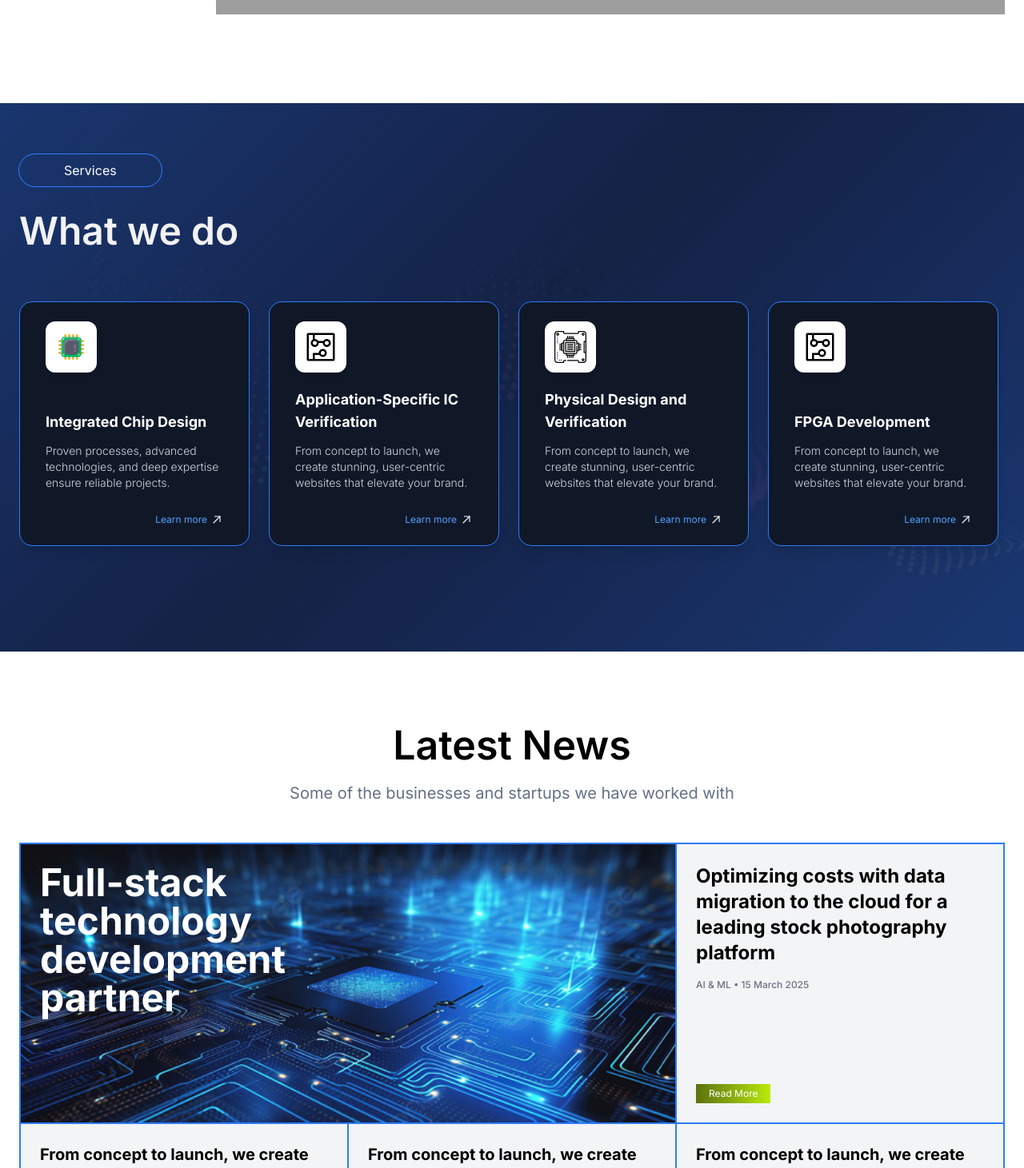
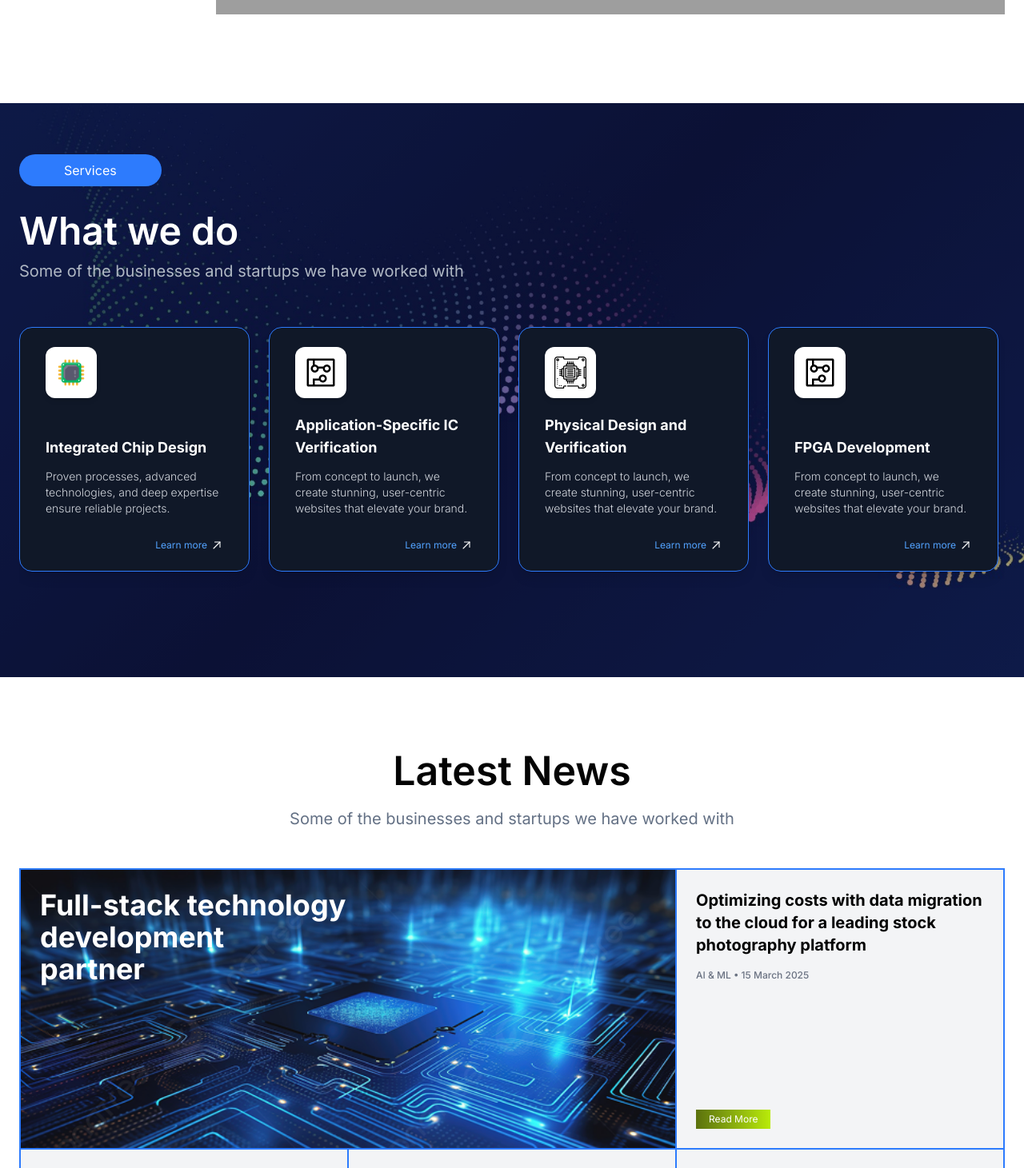
Before and after one commit to rasberriali/embedded-silicon, a React (Vite) app: page / in a window 1280 px wide. Shown: the part 2280-3741 px from the top of the page at 80% size. Built offline with nearby package versions, Linux system fonts and the light colour scheme; grey boxes are pictures that could not be loaded.

Commit message:
latest-news-fixes

```diff
--- a/src/client/pages/home-page/homePage.jsx
+++ b/src/client/pages/home-page/homePage.jsx
@@ -211,14 +211,16 @@ function HomePage() {
     <img
         src={backdrop2}
         alt="Footer Background"
-        className="absolute top-0 left-0 w-full h-full object-cover opacity-5"
+        className="absolute top-0 left-0 w-full h-full object-cover opacity-60"
       />
-    <div className="container mx-auto mt-10 mb-10 p-6">
-      <div className="xl:p-2 p-1  ring-1 ring-[#2D7BFD] hover:bg-blue-600 cursor-pointer xl:px-14 px-8 rounded-full w-fit text-white z-10 absolute "onClick={() => navigate('/aboutusPage')}>Services</div>
-      <div className="w-fit xl:text-5xl text-4xl font-semibold text-white mt-18">What we do</div>
+    <div className="container mx-auto mt-10 mb-10 p-6 lg:p-6 2xl:p-32 z-10">
+      <div className="xl:p-2 p-1   bg-[#2D7BFD] hover:bg-blue-600 cursor-pointer xl:px-14 px-8 rounded-full w-fit text-white z-10 absolute "onClick={() => navigate('/aboutusPage')}>Services</div>
+      <div className="w-fit xl:text-5xl text-4xl font-semibold text-white mt-18 flex flex-col gap-3">What we do
+      <span className='xl:text-xl  text-sm text-[#b0b8c4] font-normal'>Some of the businesses and startups we have worked with</span>
+      </div>
 
       {/* Scrollable Container */}
-      <div className="relative mt-10">
+      <div className="relative mt-8">
   <div className="overflow-x-auto scrollbar-custom cursor-pointer mb-5">
     <div className="grid grid-flow-col auto-cols-max gap-6 py-6 mb-6 cursor-grab ">
 
@@ -259,7 +261,7 @@ function HomePage() {
 {/* Latest New */}
 
 <div className="max-w-screen-xl mx-auto mt-20 font-inter lg:px-6 2xl:px-0 px-6">
-  <h2 className="flex flex-col text-[50px]  font-semibold text-center mb-12 gap-2">
+  <h2 className="flex flex-col text-[50px]  font-semibold text-center mb-12 gap-2 text-[#040404]">
     Latest News
     <span className="text-xl text-[#647185] font-normal">
       Some of the businesses and startups we have worked with
@@ -270,7 +272,7 @@ function HomePage() {
   <div className="grid xl:grid-cols-3 lg:grid-cols-2 md:grid-cols-1 border-[#2D7BFD] border-1">
   <div className="xl:col-span-2 xl:row-span-1 relative border-[#2D7BFD] border overflow-hidden">
   <div className="w-full h-full relative group">
-    <div className='absolute z-1 xl:text-5xl text-base xl:w-2/3 font-bold text-white p-6  '>Full-stack technology development <br></br>partner</div>
+    <div className='absolute z-1 xl:text-4xl text-xl xl:w-2/3 font-bold text-white p-6  '>Full-stack technology development <br></br>partner</div>
     <img
       src={backdropimage}
       alt="Featured News"
@@ -295,7 +297,7 @@ function HomePage() {
 
   {/* Content (Ensures text stays on top) */}
   <div className="relative z-10  min-h-[300px] w-full flex flex-col justify-between">
-    <h3 className="text-2xl font-bold group group-hover:text-white ">
+    <h3 className="text-xl font-bold group group-hover:text-white  text-[#040404]">
       Optimizing costs with data migration to the cloud for a leading stock photography platform
       <span>
         <p className="text-xs text-gray-500 font-medium mt-4">AI & ML • 15 March 2025</p>
@@ -316,7 +318,7 @@ function HomePage() {
 
   {/* Additional News Cards */}
   <div className="bg-gray-100 p-6 border-[#2D7BFD] border-1 min-h-[300px] w-full flex flex-col justify-between">
-    <h3 className="text-xl font-bold">
+    <h3 className="text-xl font-bold group group-hover:text-white text-[#040404]">
       From concept to launch, we create stunning, user-centric websites that elevate your brand
       <span>
         <p className="text-xs text-gray-500 font-medium mt-4">Web Development • 18 March 2025</p>
@@ -328,7 +330,7 @@ function HomePage() {
   </div>
 
   <div className="bg-gray-100 p-6 border-[#2D7BFD] border-1 min-h-[300px] w-full flex flex-col justify-between">
-    <h3 className="text-xl font-bold">
+    <h3 className="text-xl font-bold group group-hover:text-white text-[#040404]">
       From concept to launch, we create stunning, user-centric websites that elevate your brand
       <span>
         <p className="text-xs text-gray-500 font-medium mt-4">IoT • 21 March 2025</p>
@@ -340,7 +342,7 @@ function HomePage() {
   </div>
 
   <div className="bg-gray-100 p-6 border-[#2D7BFD] border-1 min-h-[300px] w-full flex flex-col justify-between">
-    <h3 className="text-xl font-bold">
+    <h3 className="text-xl font-bold group group-hover:text-white text-[#040404]">
       From concept to launch, we create stunning, user-centric websites that elevate your brand
       <span>
         <p className="text-xs text-gray-500 font-medium mt-4">Security • 25 March 2025</p>
```
